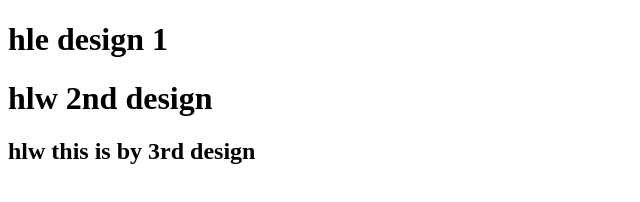
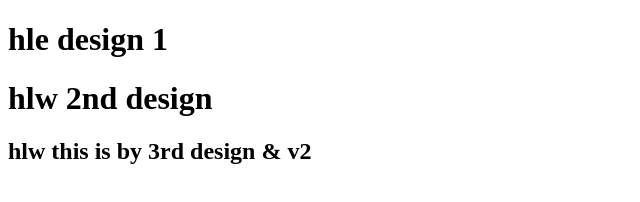
Before and after one commit to Dveer120702/git-3, a plain HTML site: page design.html in a window 1280 px wide. Shown: the full height of the page, 0-640 px from the left. Drawn offline with Linux system fonts and the light colour scheme.

Commit message:
design comit

```diff
--- a/design.html
+++ b/design.html
@@ -8,6 +8,6 @@
 <body>
     <h1>hle design 1 </h1>
     <h1> hlw 2nd design</h1>
-    <h2> hlw this is by 3rd design</h2>
+    <h2> hlw this is by 3rd design & v2 </h2>
 </body>
 </html>
```
